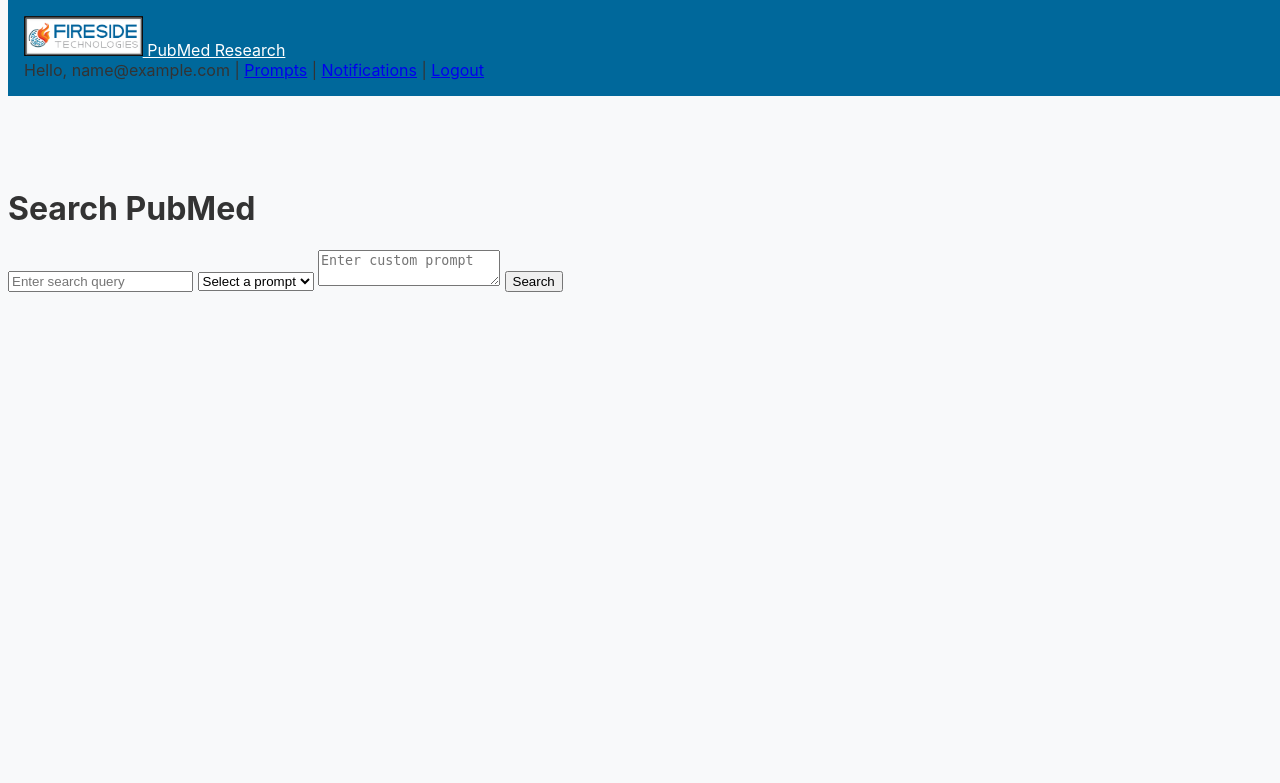
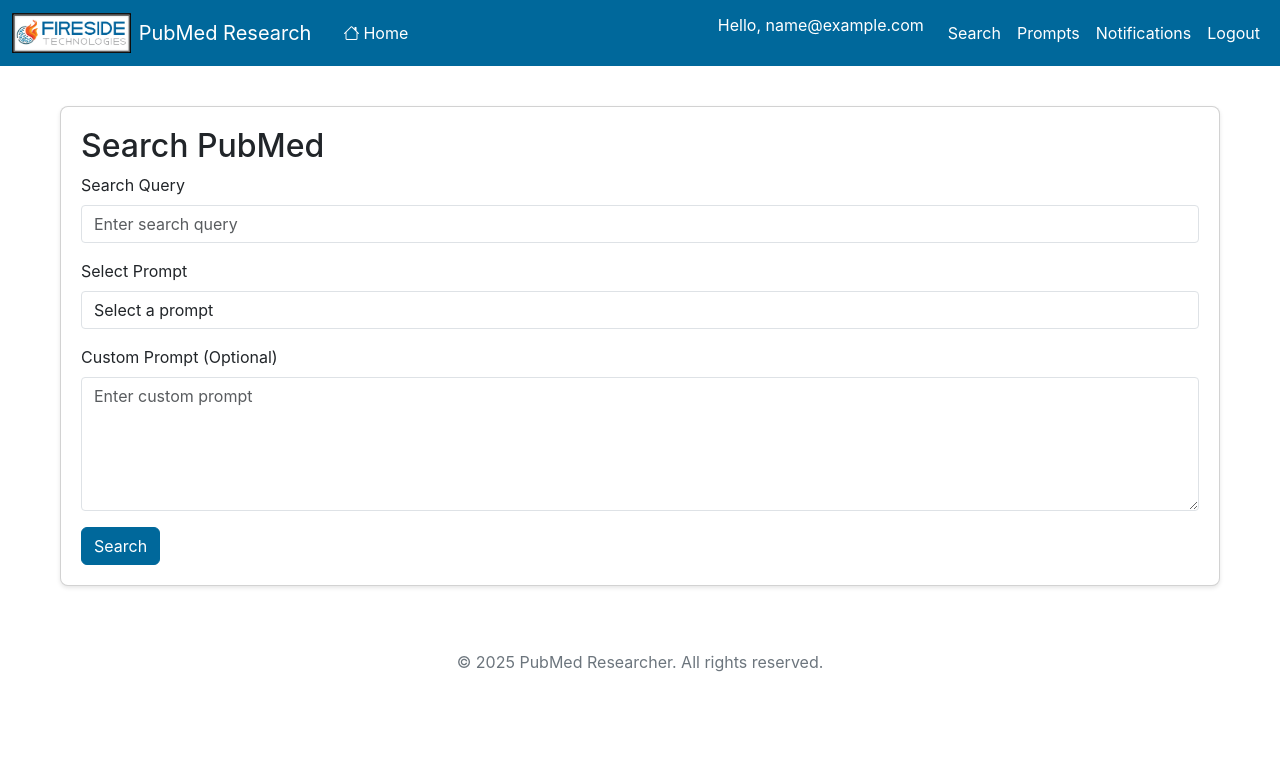
Before and after one commit to joepiercefireside/pubmedresearch, a Flask app: page /search in a window 1280 px wide. Shown: the top 783 px of the page. Run offline with Flask 3, Linux system fonts and the light colour scheme; the visitor is signed in with stand-in values (Sample User, id 1); data that the repository does not hold is empty; parts of the project's set-up code (start-up, migrations or seed data) failed here and were passed over; some libraries are stand-ins or nearby versions.

Commit message:
fix search look

```diff
--- a/static/styles.css
+++ b/static/styles.css
@@ -1,146 +1,44 @@
 body {
-    font-family: -apple-system, BlinkMacSystemFont, "Segoe UI", Roboto, "Helvetica Neue", Arial, sans-serif;
-    background-color: #f8f9fa;
-    color: #333;
+    font-family: -apple-system, BlinkMacSystemFont, 'Segoe UI', Roboto, 'Helvetica Neue', Arial, sans-serif;
 }
-
-.navbar {
-    background-color: #00689B !important;
-    padding: 1rem;
-    position: fixed;
-    width: 100%;
-    top: 0;
-    z-index: 1000;
+.container {
+    max-width: 1200px;
+    margin: 0 auto;
+    padding: 20px;
 }
-
-.navbar-brand img {
-    height: 40px;
+.card {
+    margin-top: 20px;
+    padding: 20px;
+    border-radius: 8px;
+    box-shadow: 0 2px 4px rgba(0, 0, 0, 0.1);
 }
-
-.navbar-brand, .nav-link, .navbar-text {
-    color: white !important;
-    transition: color 0.2s;
+.form-control {
+    border-radius: 4px;
 }
-
-.navbar-brand:hover, .nav-link:hover, .navbar-text:hover {
-    color: #e0e0e0 !important;
-}
-
 .btn-primary {
     background-color: #00689B;
     border-color: #00689B;
-    border-radius: 0.375rem;
-    padding: 0.5rem 1rem;
-    transition: background-color 0.2s, border-color 0.2s;
 }
-
 .btn-primary:hover {
-    background-color: #004d7a;
-    border-color: #004d7a;
+    background-color: #00517a;
+    border-color: #00517a;
 }
-
-.btn-secondary {
-    background-color: #6c757d;
-    border-color: #6c757d;
-    border-radius: 0.375rem;
+.btn-warning {
+    background-color: #ffc107;
+    border-color: #ffc107;
 }
-
-.btn-secondary:hover {
-    background-color: #5a6268;
-    border-color: #545b62;
+.btn-danger {
+    background-color: #dc3545;
+    border-color: #dc3545;
 }
-
-.card {
-    border: none;
-    border-radius: 0.5rem;
-    box-shadow: 0 2px 8px rgba(0, 0, 0, 0.1);
-    margin-bottom: 1.5rem;
-    background-color: white;
-    padding: 1.5rem;
-    transition: transform 0.2s;
+.alert {
+    margin-top: 20px;
 }
-
-.card:hover {
-    transform: translateY(-2px);
+.table {
+    margin-top: 20px;
 }
-
-.form-control {
-    border-radius: 0.375rem;
-    border: 1px solid #ced4da;
-    padding: 0.5rem;
-    transition: border-color 0.2s;
+footer {
+    text-align: center;
+    padding: 20px;
+    color: #6c757d;
 }
-
-.form-control:focus {
-    border-color: #00689B;
-    box-shadow: 0 0 0 0.2rem rgba(0, 104, 155, 0.25);
-}
-
-.table {
-    border-radius: 0.375rem;
-    overflow: hidden;
-}
-
-.table th, .table td {
-    padding: 1rem;
-}
-
-.table-striped tbody tr:nth-of-type(odd) {
-    background-color: #f8f9fa;
-}
-
-.table-hover tbody tr:hover {
-    background-color: #e9ecef;
-}
-
-.alert {
-    border-radius: 0.375rem;
-    padding: 1rem;
-}
-
-.container {
-    padding-top: 80px; /* Account for fixed navbar */
-    max-width: 800px;
-}
-
-h2 {
-    font-size: 1.8rem;
-    color: #00689B;
-    margin-bottom: 1.5rem;
-}
-
-footer {
-    background-color: #e9ecef;
-    padding: 1rem;
-    text-align: center;
-    margin-top: 2rem;
-    color: #6c757d;
-    font-size: 0.9rem;
-}
-
-@media (max-width: 768px) {
-    .container {
-        padding: 80px 1rem 1rem;
-    }
-    .card {
-        padding: 1rem;
-    }
-    .table th, .table td {
-        padding: 0.75rem;
-        font-size: 0.9rem;
-    }
-    .form-control, .btn {
-        font-size: 0.9rem;
-    }
-}
-
-.modal-content {
-    border-radius: 0.5rem;
-}
-
-.modal-header {
-    background-color: #dc3545;
-    color: white;
-    border-top-left-radius: 0.5rem;
-    border-top-right-radius: 0.5rem;
-}
--- a/templates/base.html
+++ b/templates/base.html
@@ -1,50 +1,13 @@
-<script type="text/javascript">
-        var gk_isXlsx = false;
-        var gk_xlsxFileLookup = {};
-        var gk_fileData = {};
-        function filledCell(cell) {
-          return cell !== '' && cell != null;
-        }
-        function loadFileData(filename) {
-        if (gk_isXlsx && gk_xlsxFileLookup[filename]) {
-            try {
-                var workbook = XLSX.read(gk_fileData[filename], { type: 'base64' });
-                var firstSheetName = workbook.SheetNames[0];
-                var worksheet = workbook.Sheets[firstSheetName];
-
-                // Convert sheet to JSON to filter blank rows
-                var jsonData = XLSX.utils.sheet_to_json(worksheet, { header: 1, blankrows: false, defval: '' });
-                // Filter out blank rows (rows where all cells are empty, null, or undefined)
-                var filteredData = jsonData.filter(row => row.some(filledCell));
-
-                // Heuristic to find the header row by ignoring rows with fewer filled cells than the next row
-                var headerRowIndex = filteredData.findIndex((row, index) =>
-                  row.filter(filledCell).length >= filteredData[index + 1]?.filter(filledCell).length
-                );
-                // Fallback
-                if (headerRowIndex === -1 || headerRowIndex > 25) {
-                  headerRowIndex = 0;
-                }
-
-                // Convert filtered JSON back to CSV
-                var csv = XLSX.utils.aoa_to_sheet(filteredData.slice(headerRowIndex)); // Create a new sheet from filtered array of arrays
-                csv = XLSX.utils.sheet_to_csv(csv, { header: 1 });
-                return csv;
-            } catch (e) {
-                console.error(e);
-                return "";
-            }
-        }
-        return gk_fileData[filename] || "";
-        }
-        </script><!DOCTYPE html>
+<!DOCTYPE html>
 <html lang="en">
 <head>
     <meta charset="UTF-8">
     <meta name="viewport" content="width=device-width, initial-scale=1.0">
     <title>PubMed Researcher - {% block title %}{% endblock %}</title>
+    <link href="https://cdn.jsdelivr.net/npm/bootstrap@5.3.2/dist/css/bootstrap.min.css" rel="stylesheet">
+    <link rel="stylesheet" href="https://cdn.jsdelivr.net/npm/bootstrap-icons@1.11.1/font/bootstrap-icons.css">
     <link rel="stylesheet" href="{{ url_for('static', filename='styles.css') }}">
-    <link rel="icon" href="{{ url_for('static', filename='images/favicon.png') }}">
+    <link rel="icon" type="image/png" href="{{ url_for('static', filename='images/favicon.png') }}">
     <style>
         .spinner {
             display: none;
@@ -66,26 +29,56 @@
             color: #00689B;
             vertical-align: middle;
         }
+        .navbar {
+            background-color: #00689B;
+        }
+        .navbar-brand, .nav-link, .navbar-text {
+            color: white !important;
+        }
+        .navbar-brand:hover, .nav-link:hover {
+            color: #e0e0e0 !important;
+        }
     </style>
 </head>
 <body>
-    <nav class="navbar">
-        <a href="{{ url_for('index') }}" class="navbar-brand">
-            <img src="{{ url_for('static', filename='images/logo.png') }}" alt="Logo" class="navbar-logo">
-            PubMed Research
-        </a>
-        {% if current_user.is_authenticated %}
-            <div class="navbar-user">
-                Hello, {{ current_user.email }} |
-                <a href="{{ url_for('prompt') }}">Prompts</a> |
-                <a href="{{ url_for('notifications') }}">Notifications</a> |
-                <a href="{{ url_for('logout') }}">Logout</a>
+    <nav class="navbar navbar-expand-lg">
+        <div class="container-fluid">
+            <a class="navbar-brand d-flex align-items-center" href="{{ url_for('index') }}">
+                <img src="{{ url_for('static', filename='images/logo.png') }}" alt="PubMed Researcher Logo" height="40">
+                <span class="ms-2">PubMed Research</span>
+            </a>
+            <a class="nav-link ms-3" href="{{ url_for('index') }}"><i class="bi bi-house me-1"></i>Home</a>
+            <button class="navbar-toggler" type="button" data-bs-toggle="collapse" data-bs-target="#navbarNav" aria-controls="navbarNav" aria-expanded="false" aria-label="Toggle navigation">
+                <span class="navbar-toggler-icon"></span>
+            </button>
+            <div class="collapse navbar-collapse" id="navbarNav">
+                <ul class="navbar-nav ms-auto">
+                    {% if current_user.is_authenticated %}
+                        <li class="nav-item">
+                            <span class="navbar-text me-3">Hello, {{ current_user.email }}</span>
+                        </li>
+                        <li class="nav-item">
+                            <a class="nav-link" href="{{ url_for('search') }}">Search</a>
+                        </li>
+                        <li class="nav-item">
+                            <a class="nav-link" href="{{ url_for('prompt') }}">Prompts</a>
+                        </li>
+                        <li class="nav-item">
+                            <a class="nav-link" href="{{ url_for('notifications') }}">Notifications</a>
+                        </li>
+                        <li class="nav-item">
+                            <a class="nav-link" href="{{ url_for('logout') }}">Logout</a>
+                        </li>
+                    {% endif %}
+                </ul>
             </div>
-        {% endif %}
+        </div>
     </nav>
-    <div class="container">
-        {% block content %}
-        {% endblock %}
-    </div>
+    {% block content %}
+    {% endblock %}
+    <footer class="text-center mt-4">
+        © 2025 PubMed Researcher. All rights reserved.
+    </footer>
+    <script src="https://cdn.jsdelivr.net/npm/bootstrap@5.3.2/dist/js/bootstrap.bundle.min.js"></script>
 </body>
 </html>
--- a/templates/search.html
+++ b/templates/search.html
@@ -1,41 +1,75 @@
 {% extends "base.html" %}
 {% block content %}
 <div class="container">
-    <h1>Search PubMed</h1>
+    <div class="card">
+        <h2>Search PubMed</h2>
+        {% with messages = get_flashed_messages(with_categories=true) %}
+            {% if messages %}
+                {% for category, message in messages %}
+                    <div class="alert alert-{{ 'danger' if category == 'error' else 'warning' if category == 'warning' else 'success' }} mt-3">
+                        {{ message }}
+                    </div>
+                {% endfor %}
+            {% endif %}
+        {% endwith %}
         {% if error %}
-        <p class="error">{{ error }}</p>
+            <div class="alert alert-danger mt-3">{{ error }}</div>
         {% endif %}
-    {% for message in get_flashed_messages(with_categories=true) %}
-        <p class="{{ message[0] }}">{{ message[1] }}</p>
-    {% endfor %}
         <form id="search-form" method="POST">
-        <input type="text" name="query" placeholder="Enter search query" value="{{ query or '' }}" class="input-field">
-        <select name="prompt_id" class="input-field">
+            <div class="mb-3">
+                <label for="query" class="form-label">Search Query</label>
+                <input type="text" class="form-control" id="query" name="query" placeholder="Enter search query" value="{{ query or '' }}">
+            </div>
+            <div class="mb-3">
+                <label for="prompt_id" class="form-label">Select Prompt</label>
+                <select class="form-control" id="prompt_id" name="prompt_id">
                     <option value="">Select a prompt</option>
                     {% for prompt in prompts %}
                         <option value="{{ prompt.id }}" {% if prompt_id == prompt.id|string %}selected{% endif %}>{{ prompt.prompt_name }}</option>
                     {% endfor %}
                 </select>
-        <textarea name="prompt_text" placeholder="Enter custom prompt" class="input-field textarea">{{ prompt_text or '' }}</textarea>
-        <button type="submit" class="btn">Search</button>
+            </div>
+            <div class="mb-3">
+                <label for="prompt_text" class="form-label">Custom Prompt (Optional)</label>
+                <textarea class="form-control" id="prompt_text" name="prompt_text" rows="5" placeholder="Enter custom prompt">{{ prompt_text or '' }}</textarea>
+            </div>
+            <button type="submit" class="btn btn-primary">Search</button>
             <span id="search-spinner" class="spinner"></span>
-        <span id="search-status"></span>
+            <span id="search-status" class="search-status"></span>
         </form>
+    </div>
     {% if result_summaries %}
-        <h2>Search Results for "{{ query }}"</h2>
+        <div class="card mt-3">
+            <h3>Search Results for "{{ query }}"</h3>
+            <div class="table-responsive">
+                <table class="table table-striped table-hover">
+                    <thead>
+                        <tr>
+                            <th>Title</th>
+                            <th>Authors</th>
+                            <th>Journal</th>
+                            <th>Date</th>
+                            <th>Summary</th>
+                        </tr>
+                    </thead>
+                    <tbody>
                         {% for result, summary in result_summaries %}
-            <div class="card">
-                <h3>{{ result.title }}</h3>
-                <p><strong>Authors:</strong> {{ result.authors }}</p>
-                <p><strong>Journal:</strong> {{ result.journal }}</p>
-                <p><strong>Date:</strong> {{ result.publication_date }}</p>
-                <p>{{ summary.text }}...</p>
+                            <tr>
+                                <td>{{ result.title }}</td>
+                                <td>{{ result.authors }}</td>
+                                <td>{{ result.journal }}</td>
+                                <td>{{ result.publication_date }}</td>
+                                <td>{{ summary.text|truncate(200) }}...</td>
+                            </tr>
+                        {% endfor %}
+                    </tbody>
+                </table>
             </div>
-        {% endfor %}
             {% if prompt_output %}
-            <h2>Prompt Output</h2>
+                <h4>Prompt Output</h4>
                 <p>{{ prompt_output | replace('\n', '<br>') | safe }}</p>
             {% endif %}
+        </div>
     {% endif %}
 </div>
 <script>
```
Lines whose indentation alone changed are shown as unchanged.
